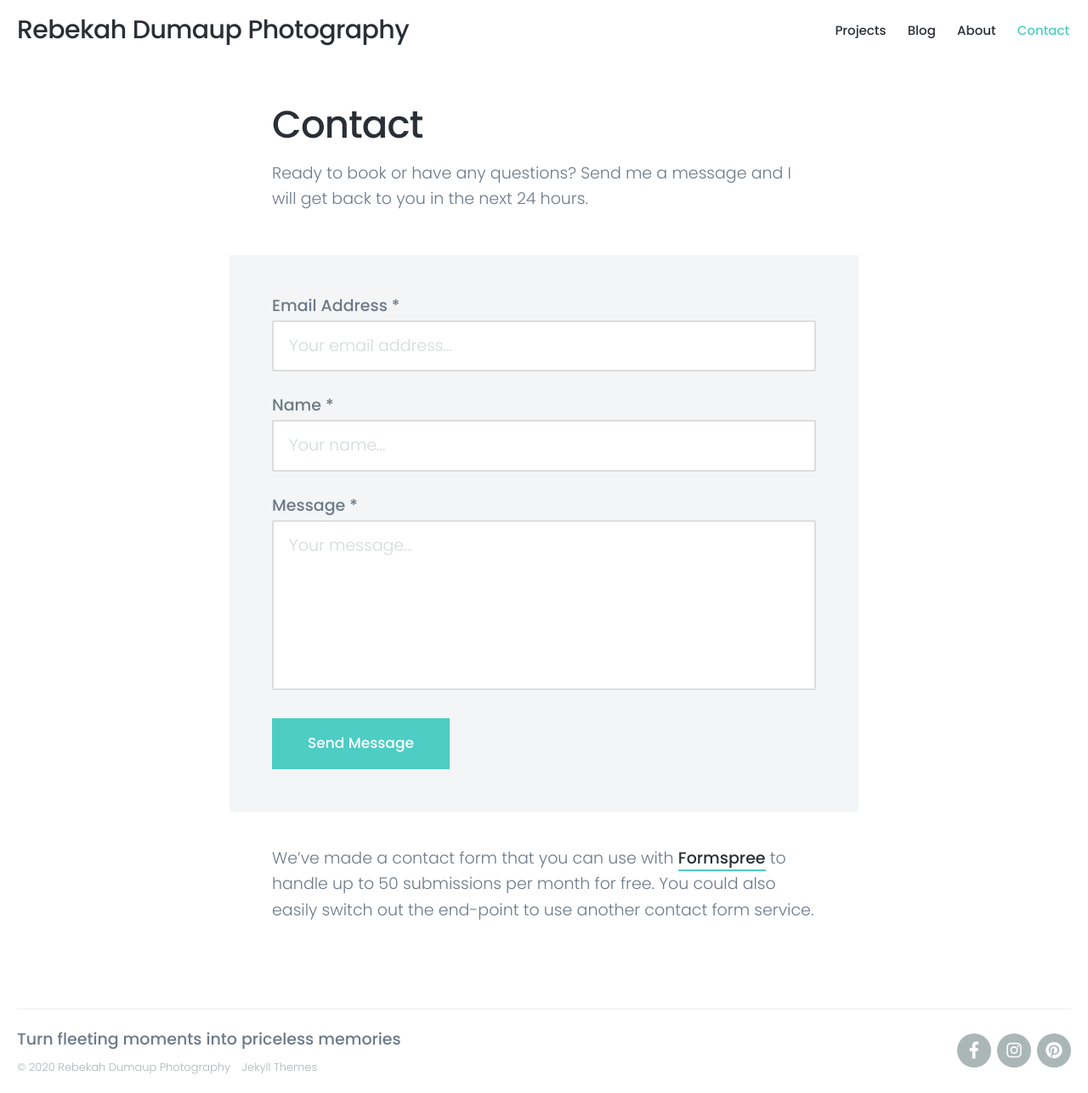
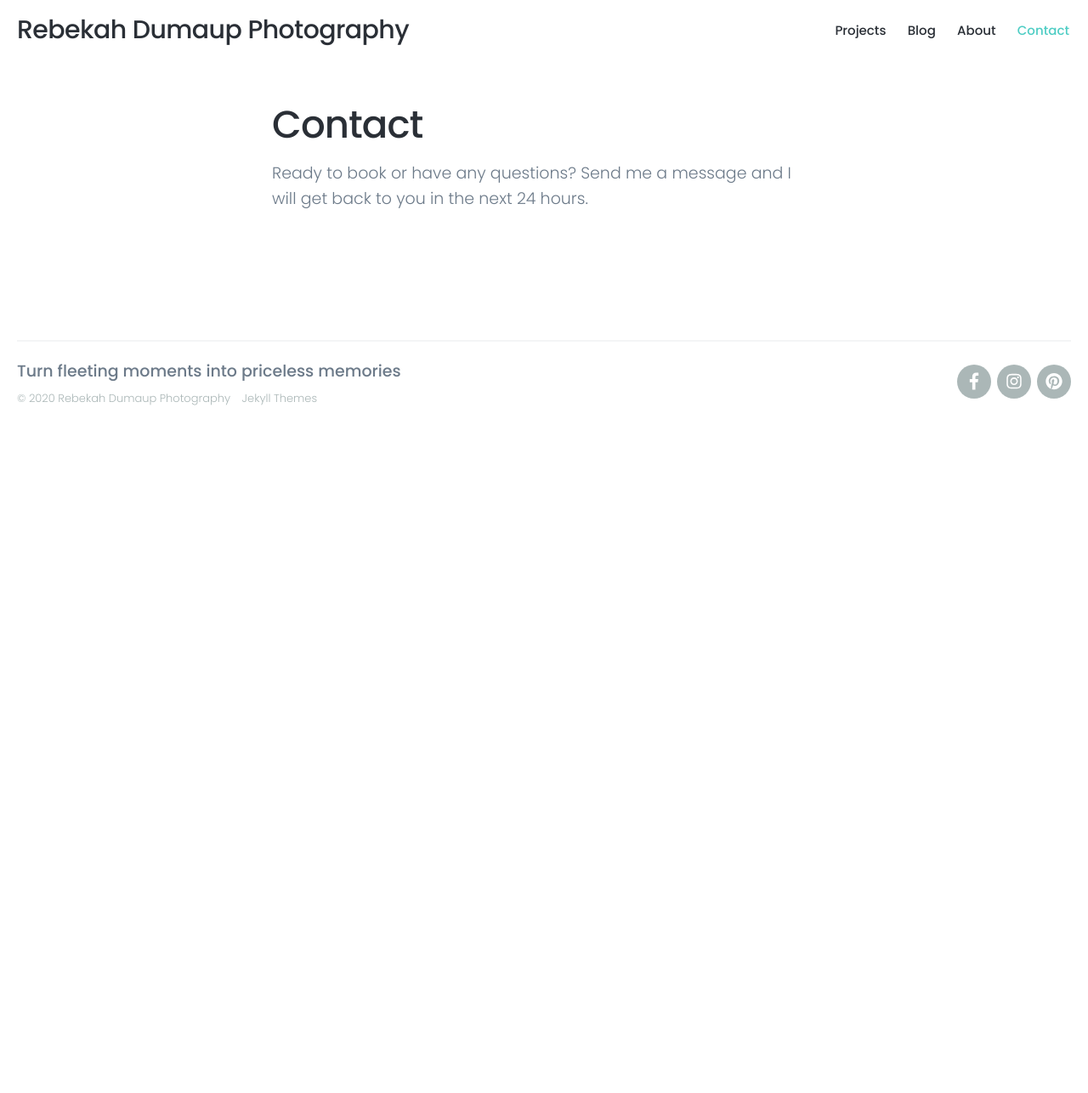
Before and after one commit to rdumaup/rdumaup.github.io, a Jekyll site: the page built from _pages/contact.md, in a window 1280 px wide. Shown: the whole page at 85% size. Built offline with Jekyll 4.4.1, drawn with Linux system fonts in a browser that asks for light colours; nearby versions of some CDN libraries; after the commit the page ends 900 px from its top, so only the background shows below that.

Commit message:
contact page changes

```diff
--- a/_pages/contact.md
+++ b/_pages/contact.md
@@ -4,8 +4,3 @@ subtitle: Ready to book or have any questions? Send me a message and I will get
 description: Need a photographer? Rebekah Dumaup is a wedding, engagement, portrait, family, and maternity photographer based in Salt Lake City, Utah.
 featured_image:
 ---
-
-{% include contact-form.html %}
-
-
-We've made a contact form that you can use with [Formspree](https://formspree.io/create/jekyllthemes) to handle up to 50 submissions per month for free. You could also easily switch out the end-point to use another contact form service.
```
